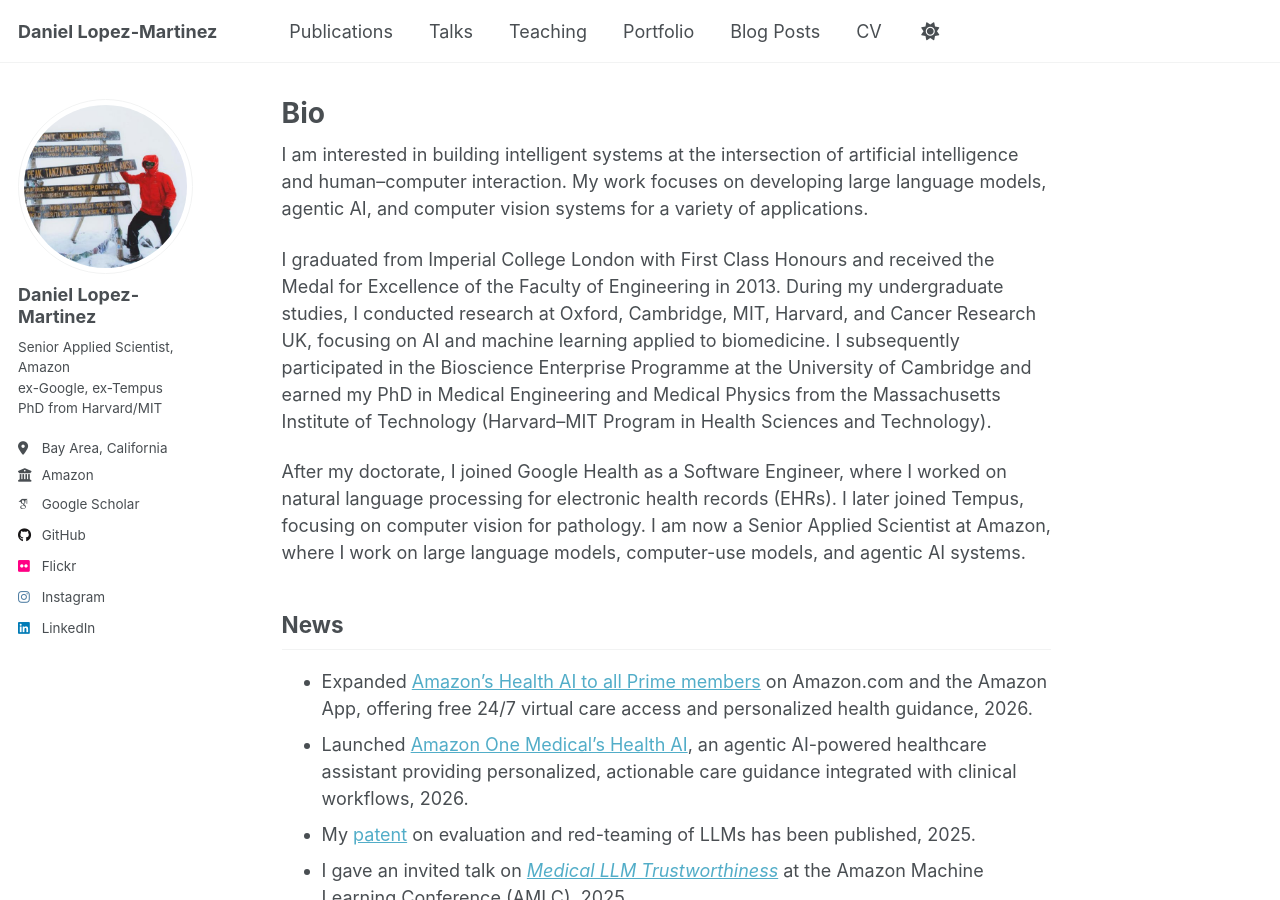
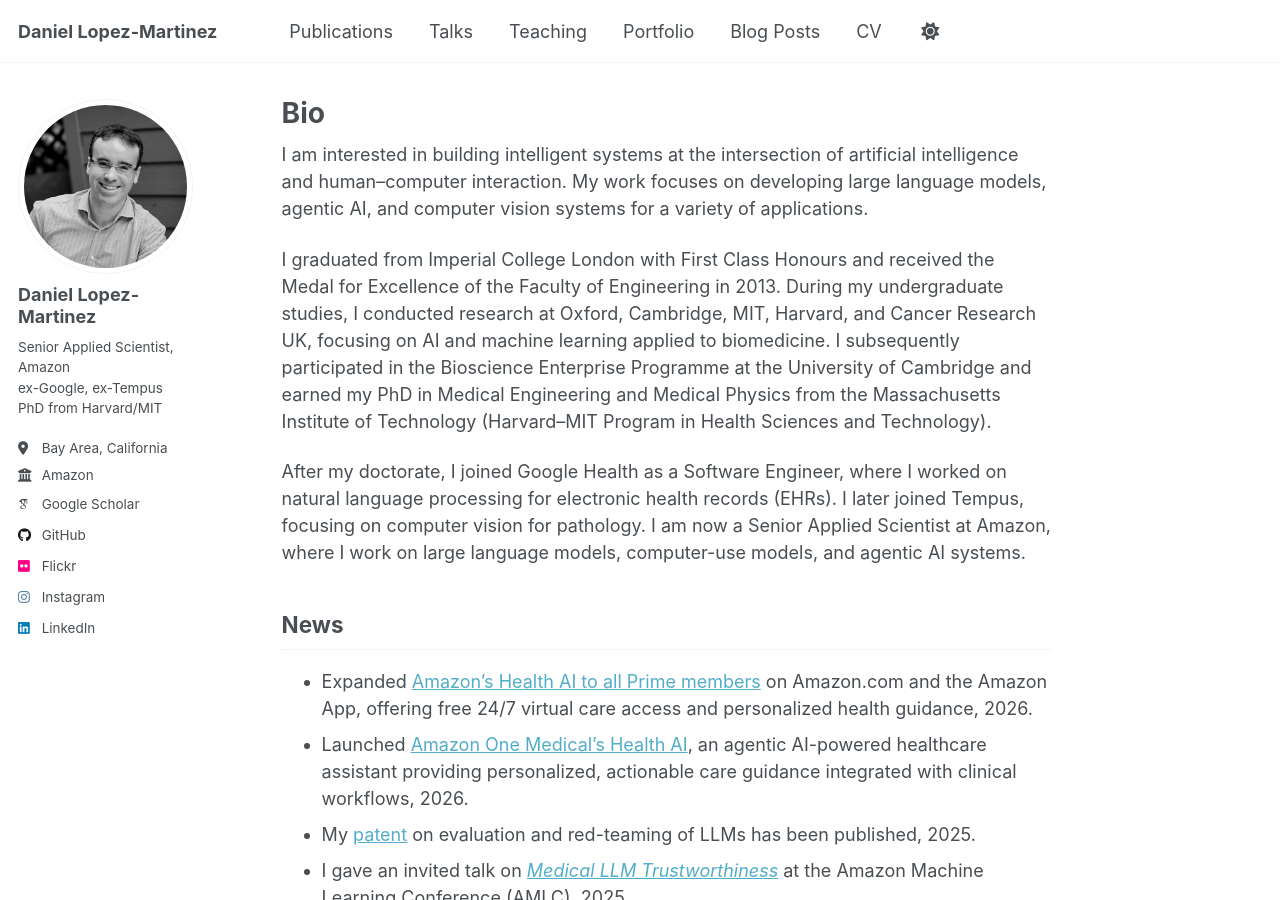
Before and after one commit to daniel-lopezmartinez/daniel-lopezmartinez.github.io, a Jekyll site: the page built from _pages/about.md, in a window 1280 px wide and 900 px high. Built offline with Jekyll 4.4.1, drawn with Linux system fonts in a browser that asks for light colours; some web fonts are replaced; a script that is not in the unit is left out.

Commit message:
modifies profile image

```diff
--- a/_config.yml
+++ b/_config.yml
@@ -23,7 +23,7 @@ repository               : "daniel-lopezmartinez/daniel-lopezmartinez.github.io"
 #               Additional customization can be done by editing /_includes/author-profile.html
 author:
   # Biographic information
-  avatar           : "profile-kilimanjaro.jpeg"
+  avatar           : "profile-bw.jpg"
   name             : "Daniel Lopez-Martinez"
   pronouns         : # example: "he/him"
   bio              : "Senior Applied Scientist, Amazon<br>ex-Google, ex-Tempus<br>PhD from Harvard/MIT"
@@ -140,7 +140,7 @@ facebook:
   username               :
   app_id                 :
   publisher              :
-og_image                 : profile-kilimanjaro.jpeg # Social media default site image
+og_image                 : profile-bw.jpg # Social media default site image
 og_description           :  # Social media default site image description
 
 # `og_image` is also used as a strong hint for search engines associating this
```
Also changed, not shown: images/profile-bw.jpg (added).
